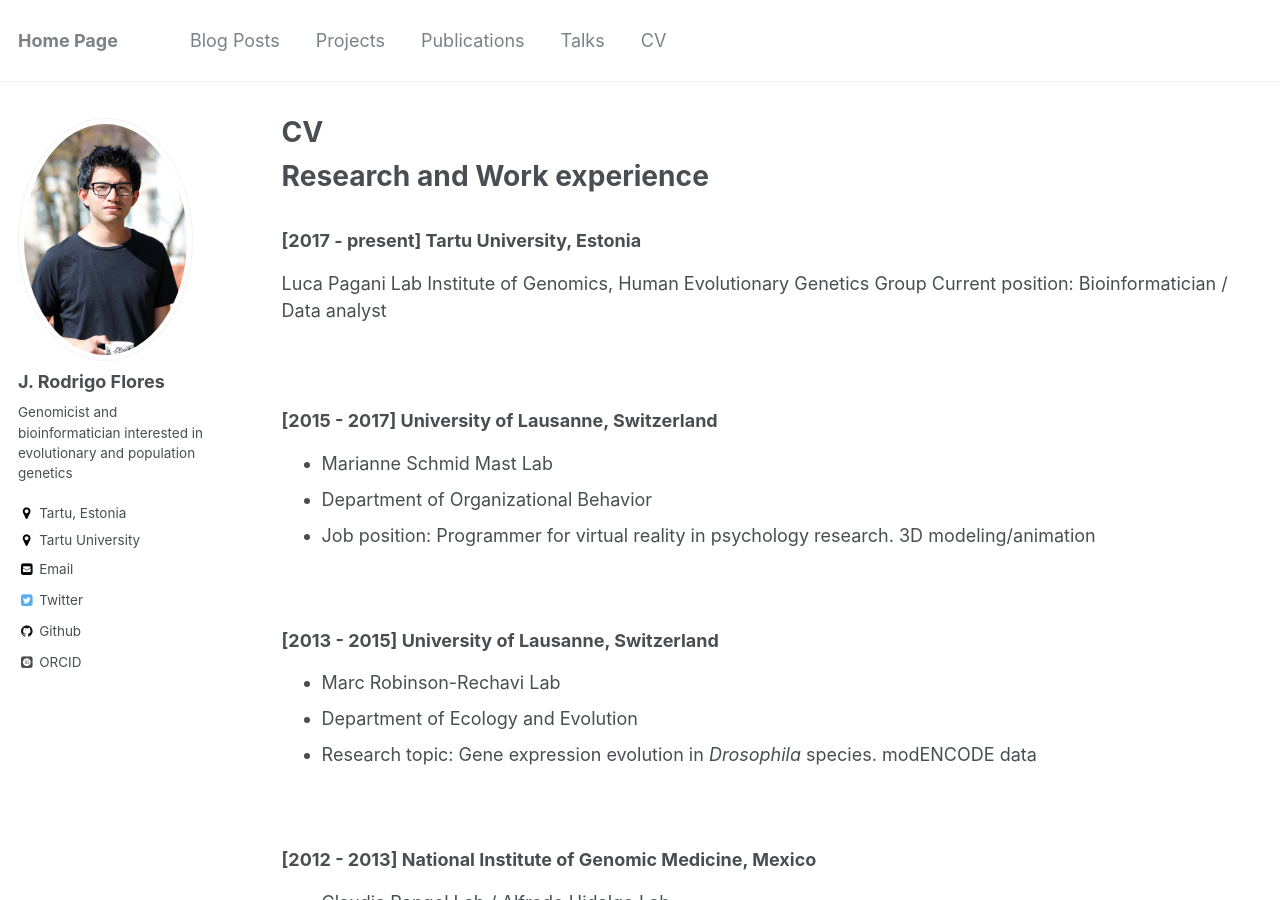
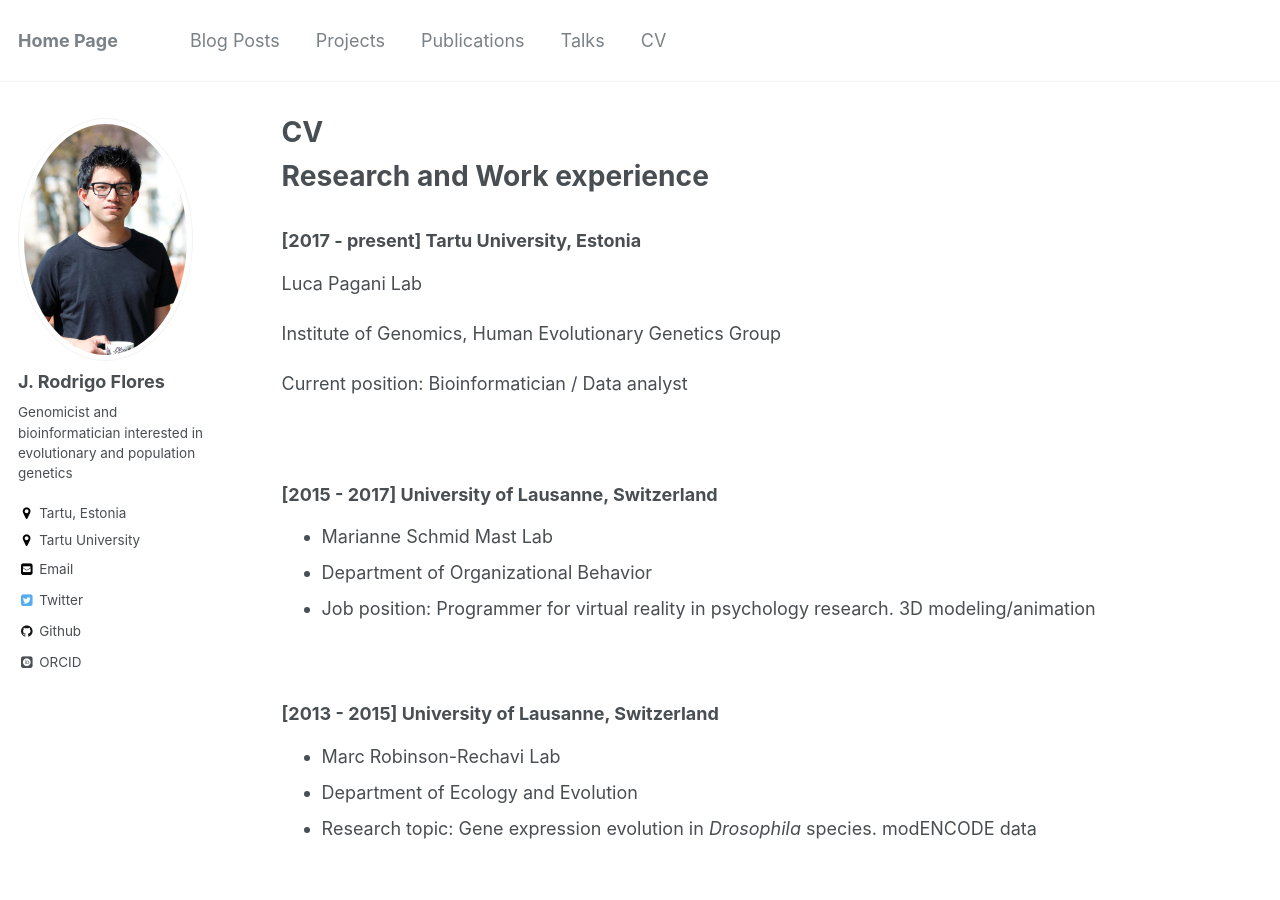
Before and after one commit to JRodrigoF/JRodrigoFlores.github.io, a Jekyll site: the page built from _pages/cv.md, in a window 1280 px wide and 900 px high. Built offline with Jekyll 4.4.1, drawn with Linux system fonts in a browser that asks for light colours; some web fonts are replaced; some of the changed text lies outside the part shown.

Commit message:
Update cv.md

```diff
--- a/_pages/cv.md
+++ b/_pages/cv.md
@@ -15,7 +15,9 @@ Research and Work experience
 ### [2017 - present] Tartu University, Estonia
 
   Luca Pagani Lab
+
   Institute of Genomics, Human Evolutionary Genetics Group
+
   Current position: Bioinformatician / Data analyst
 
 <br/>
@@ -63,7 +65,7 @@ Education
 
 Awards
 ======
-* 2010. [Wellcome Trust Sanger Institute Prize](https://www.sanger.ac.uk/about/study/sanger-institute-prize-competition)
+* [2010 Wellcome Trust Sanger Institute Prize](https://www.sanger.ac.uk/about/study/sanger-institute-prize-competition)
 
 <br/>
 
```
